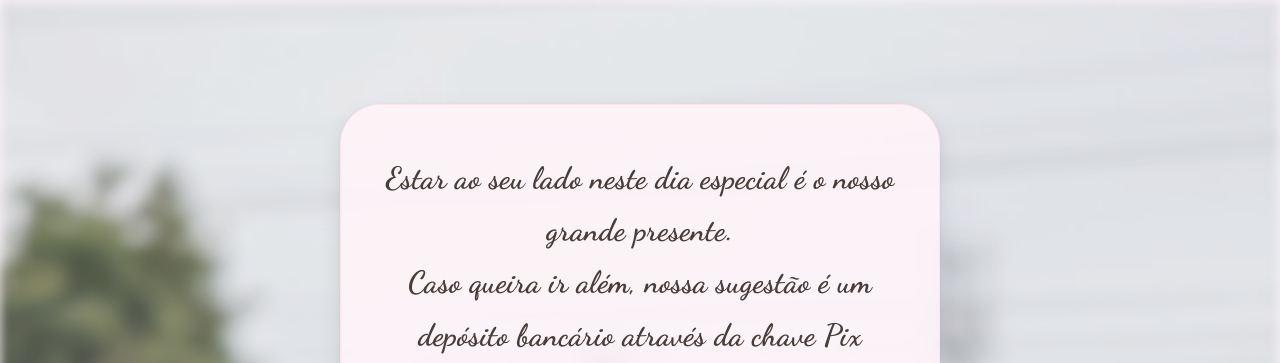
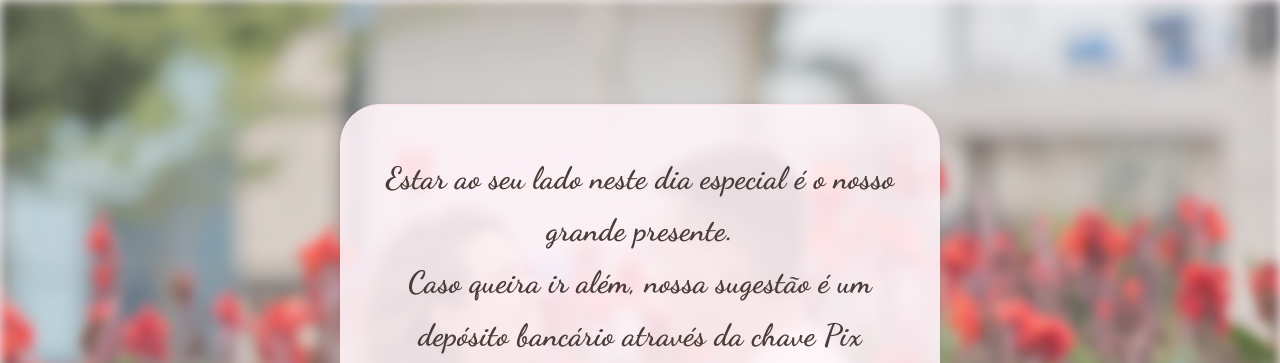
Before and after one commit to ghmata/Presentes, a plain HTML site: page index.html in a window 1280 px wide. Shown: the top 363 px of the page. Drawn offline with Linux system fonts and the light colour scheme.

Commit message:
Update style.css

```diff
--- a/style.css
+++ b/style.css
@@ -31,8 +31,8 @@ body {
 .bg-image {
   position: fixed;
   top: 0; left: 0;
-  width: 100vw; height: 62vh;
-  background: url('Casamento.jpg') center top / cover no-repeat;
+  width: 100vw; height: 100vh;
+  background: url('Casamento.jpg') center center / cover no-repeat;
   filter: blur(5px) brightness(0.97);
   z-index: 0;
   will-change: transform;
@@ -42,7 +42,7 @@ body {
 .bg-overlay {
   position: fixed;
   top: 0; left: 0;
-  width: 100vw; height: 62vh;
+  width: 100vw; height: 100vh;
   background: var(--overlay-bg);
   z-index: 1;
   pointer-events: none;
```
